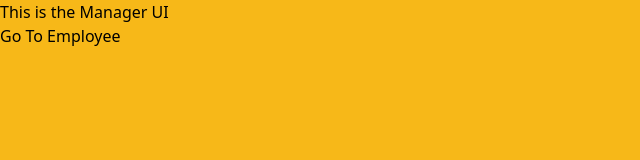
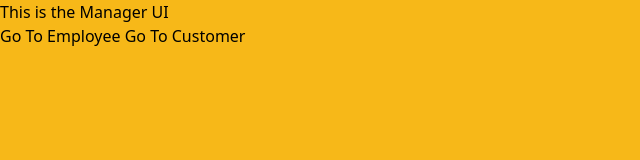
Before and after one commit to csce-331-ritchey-2023a/project3-mu, a Next.js app in the folder project3/: page /manager in a window 1280 px wide. Shown: the top 160 px of the page, without its empty margins (0-640 px from the left). Built offline with nearby package versions, Linux system fonts and the light colour scheme.

Commit message:
Updated Manager page for practice

```diff
--- a/project3/app/manager/page.tsx
+++ b/project3/app/manager/page.tsx
@@ -11,6 +11,7 @@ export default function Manager() {
         <h1>This is the Manager UI</h1>
         <nav>
         <Link href = {"/employee"}>Go To Employee      </Link>
+        <Link href = {"/customer"}>Go To Customer </Link>
         </nav>
       </main>
     )
```
